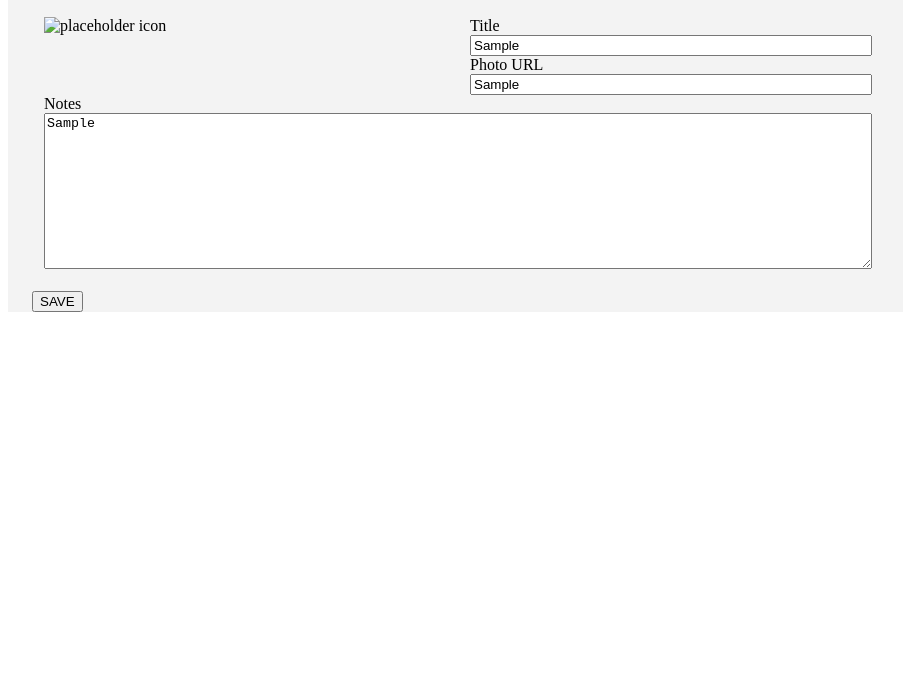
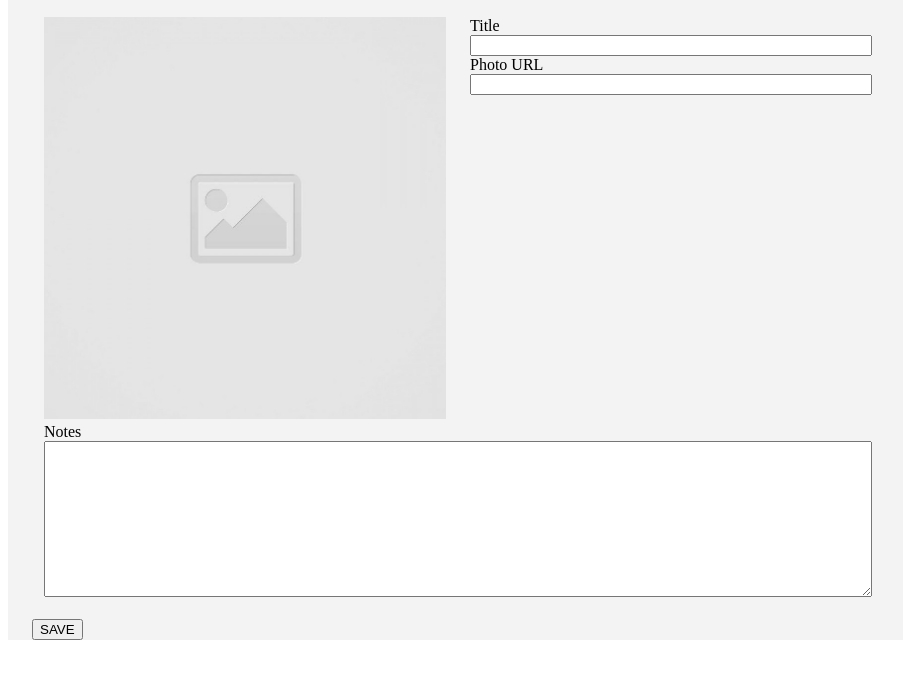
Before and after one commit to DavidKyong/code-journal, a website: page index.html in a window 1280 px wide. Both pictures are taken after typing "Sample", "Sample", "Sample" into the empty fields and a click on the button "SAVE". Shown: the part 109-788 px from the top of the page, without its empty margins (182-1085 px from the left). Drawn offline with Linux system fonts and the light colour scheme.

Commit message:
Added submit event listener to the form element, added prevent default from refreshing the form when submitted, stores the form's input value in a new object, assigns an entryID property to the new object, increments the nextentryID property of the data so that if another entry is submitted later, it will receive a different entryID, added the new object to the beginning of the data model's array of entries, reset the preview image's src attribute back to the placeholder image, and reset the form. #1

```diff
--- a/index.html
+++ b/index.html
@@ -58,7 +58,7 @@
             <div>
               <label for="notes">Notes</label><br>
 
-              <textarea id="notes" cols="40" rows="10" required></textarea>
+              <textarea id="notes" cols="40" rows="10" required name="message"></textarea>
             </div>
           </div>
           <div>
--- a/js/main.js
+++ b/js/main.js
@@ -7,11 +7,23 @@ $inputURL.addEventListener('input', function (event) {
   $image.setAttribute('src', event.target.value);
 });
 
-
-
 $form.addEventListener('submit', function (event) {
   event.preventDefault();
-  const formValue = {};
-  formValue += event.target.value;
+  const $title = $form.elements.pageTitle.value;
+  const $url = $form.elements.photoURL.value;
+  const $message = $form.elements.message.value;
 
+  const formValue = {
+    title: $title,
+    url: $url,
+    notes: $message
+  };
+
+  formValue.entryId = data.nextEntryId;
+  data.nextEntryId++;
+
+  data.entries.push(formValue);
+
+  $image.setAttribute('src', '/images/placeholder-image-square.jpg');
+  event.target.reset();
 });
```
